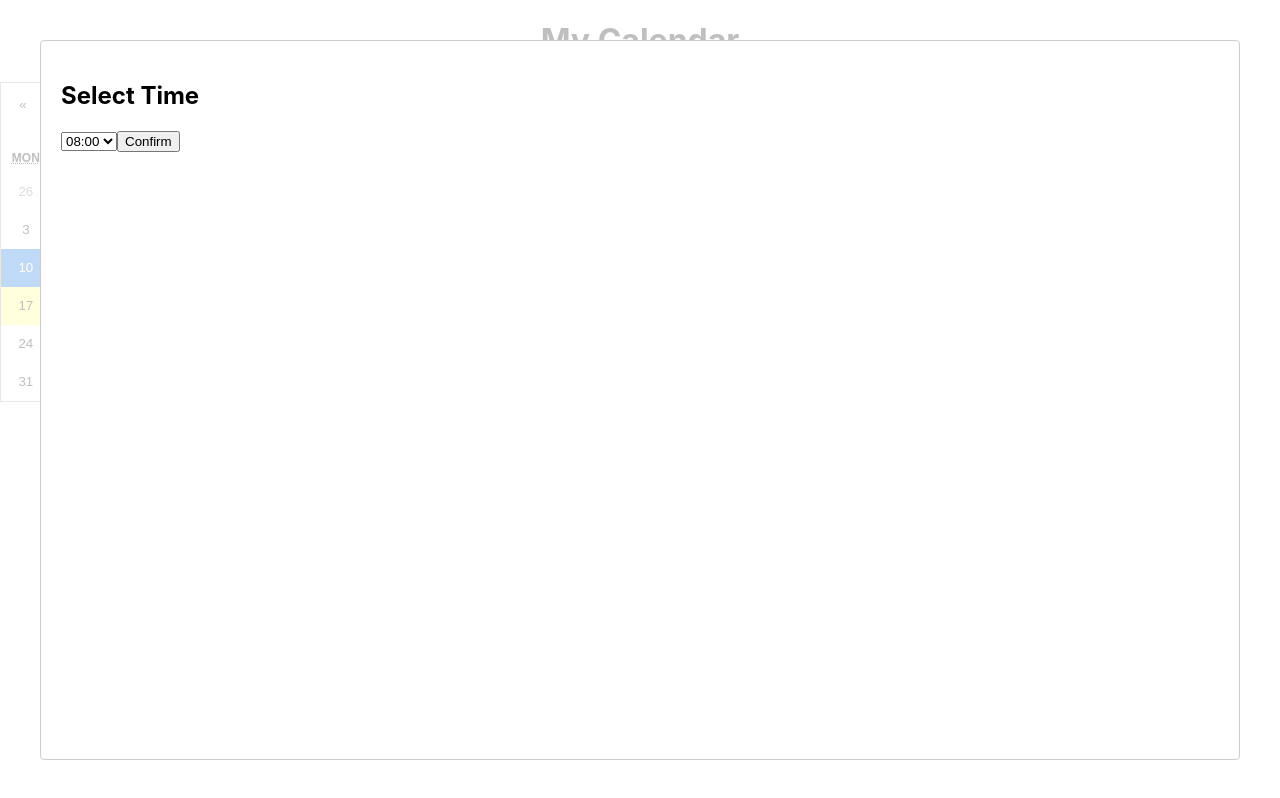
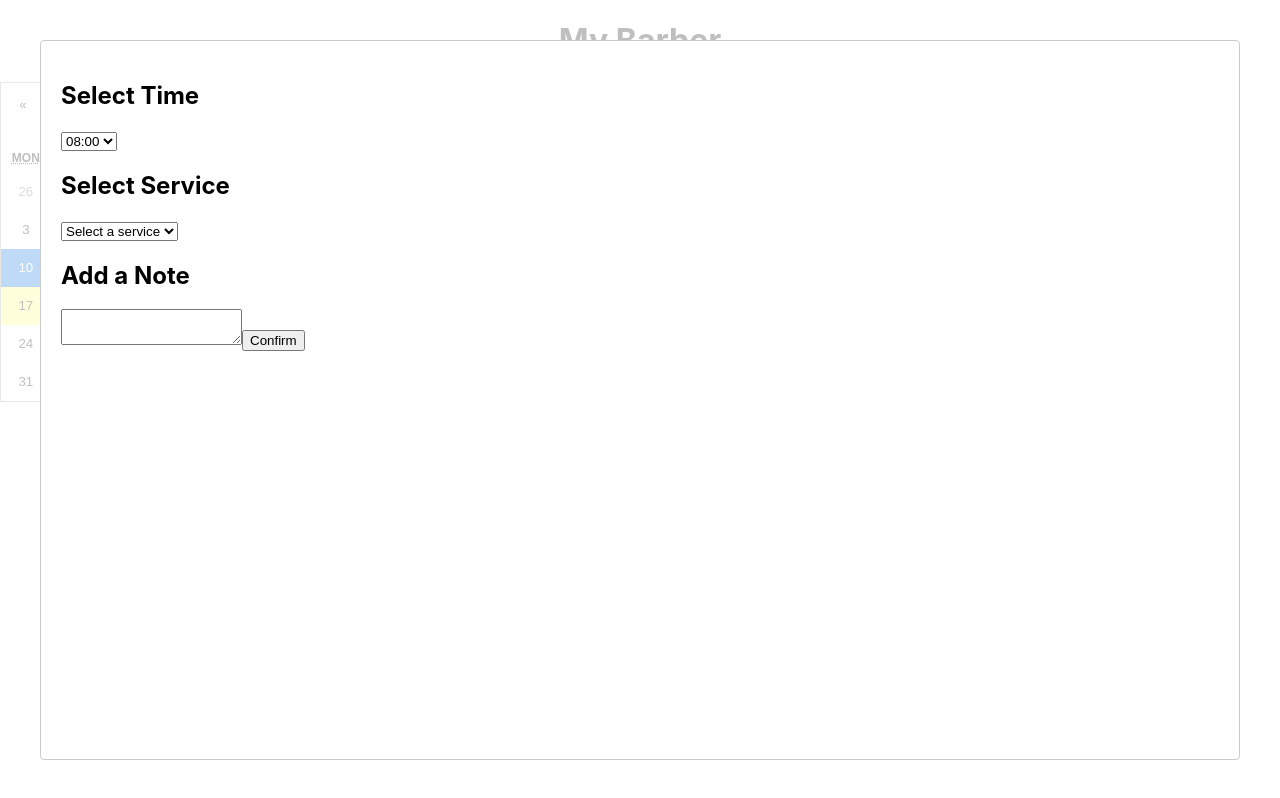
Before and after one commit to themikail/mybarber, a React (Create React App) app: page / in a window 1280 px wide. Both pictures are taken after a click on the button "10". Built offline with nearby package versions, Linux system fonts and the light colour scheme.

Commit message:
add dropdown and textfeld

```diff
--- a/src/components/calendarComp.js
+++ b/src/components/calendarComp.js
@@ -3,10 +3,14 @@ import Calendar from "react-calendar";
 import "react-calendar/dist/Calendar.css";
 import Modal from "react-modal";
 
+Modal.setAppElement("#root"); // Replace "#root" with the id of your root element
+
 function CalendarComp() {
   const [selectedDate, setSelectedDate] = useState(new Date());
   const [isModalOpen, setIsModalOpen] = useState(false);
   const [selectedTime, setSelectedTime] = useState(null); // State for the selected time
+  const [selectedService, setSelectedService] = useState(""); // State for the selected service
+  const [note, setNote] = useState(""); // State for the user's note
   const [bookingStatus, setBookingStatus] = useState(null); // State for booking status message
 
   // Function to handle date change when a date is selected in the calendar
@@ -14,6 +18,8 @@ function CalendarComp() {
     setSelectedDate(date);
     setIsModalOpen(true); // Open the modal when a date is selected
     setSelectedTime(null); // Reset selected time when the modal is opened
+    setSelectedService(""); // Reset selected service when the modal is opened
+    setNote(""); // Reset note when the modal is opened
     setBookingStatus(null); // Reset booking status when the modal is opened
   };
 
@@ -27,16 +33,31 @@ function CalendarComp() {
     setSelectedTime(time);
   };
 
+  // Function to handle service selection from the dropdown
+  const handleServiceSelection = (e) => {
+    setSelectedService(e.target.value);
+  };
+
+  // Function to handle note input
+  const handleNoteInput = (e) => {
+    setNote(e.target.value);
+  };
+
   // Function to confirm the booking and show the success message
   const confirmBooking = () => {
-    if (selectedTime) {
+    if (selectedTime && selectedService) {
       setBookingStatus("Successfully booked!"); // Set the success message
+
+      // Log the booking details to the console
+      console.log("Selected Time:", selectedTime);
+      console.log("Selected Service:", selectedService);
+      console.log("Note:", note);
     }
   };
 
   return (
     <div>
-      <h1>My Calendar</h1>
+      <h1>My Barber</h1>
       <Calendar onChange={handleDateChange} value={selectedDate} />
 
       <Modal
@@ -53,6 +74,19 @@ function CalendarComp() {
           <option value="10:00">10:00</option>
           {/* Add more time options as needed */}
         </select>
+
+        <h2>Select Service</h2>
+        <select onChange={handleServiceSelection}>
+          <option value="">Select a service</option>
+          <option value="Haircut">Haircut</option>
+          <option value="Shave">Shave</option>
+          <option value="Beard Trim">Beard Trim</option>
+          {/* Add more service options as needed */}
+        </select>
+
+        <h2>Add a Note</h2>
+        <textarea value={note} onChange={handleNoteInput} />
+
         <button onClick={confirmBooking}>Confirm</button>
         {bookingStatus && <p>{bookingStatus}</p>}
       </Modal>
```
